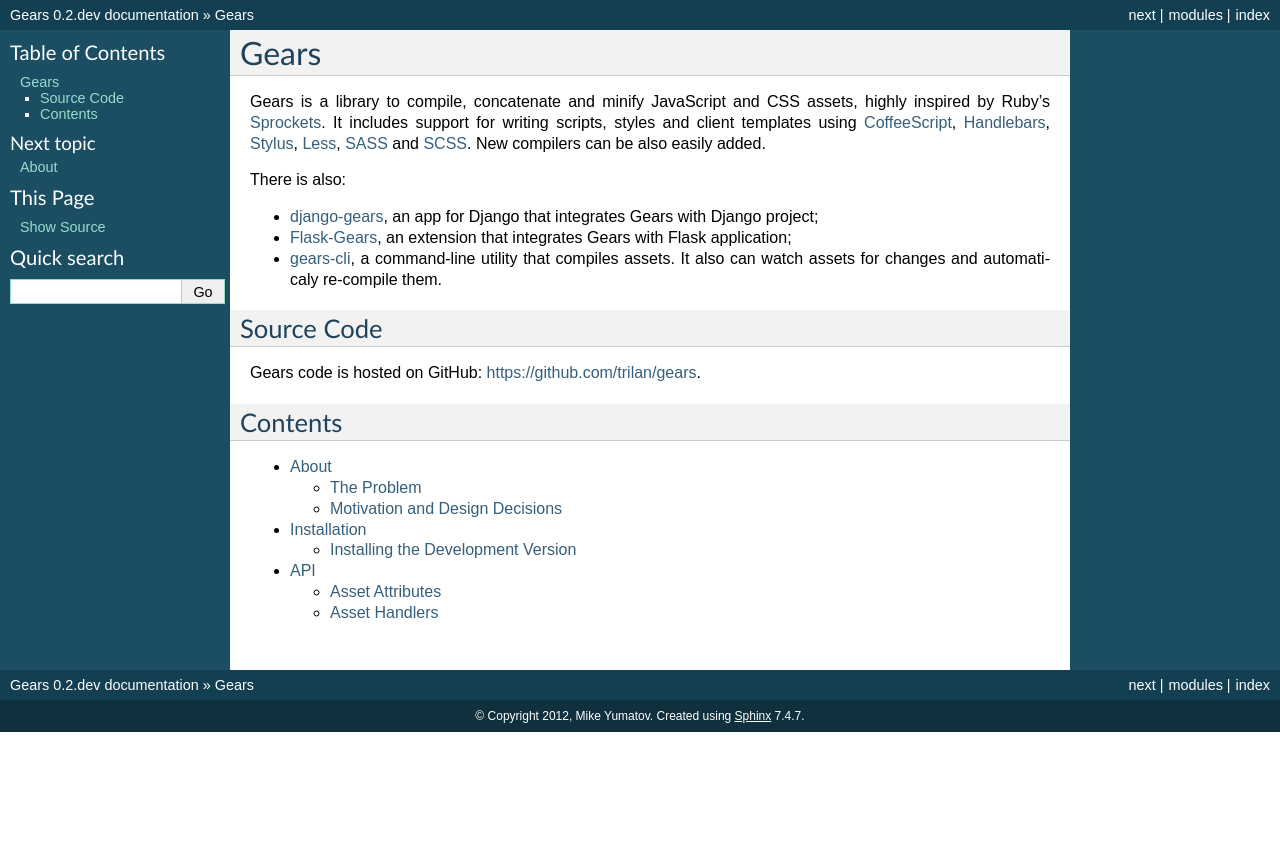
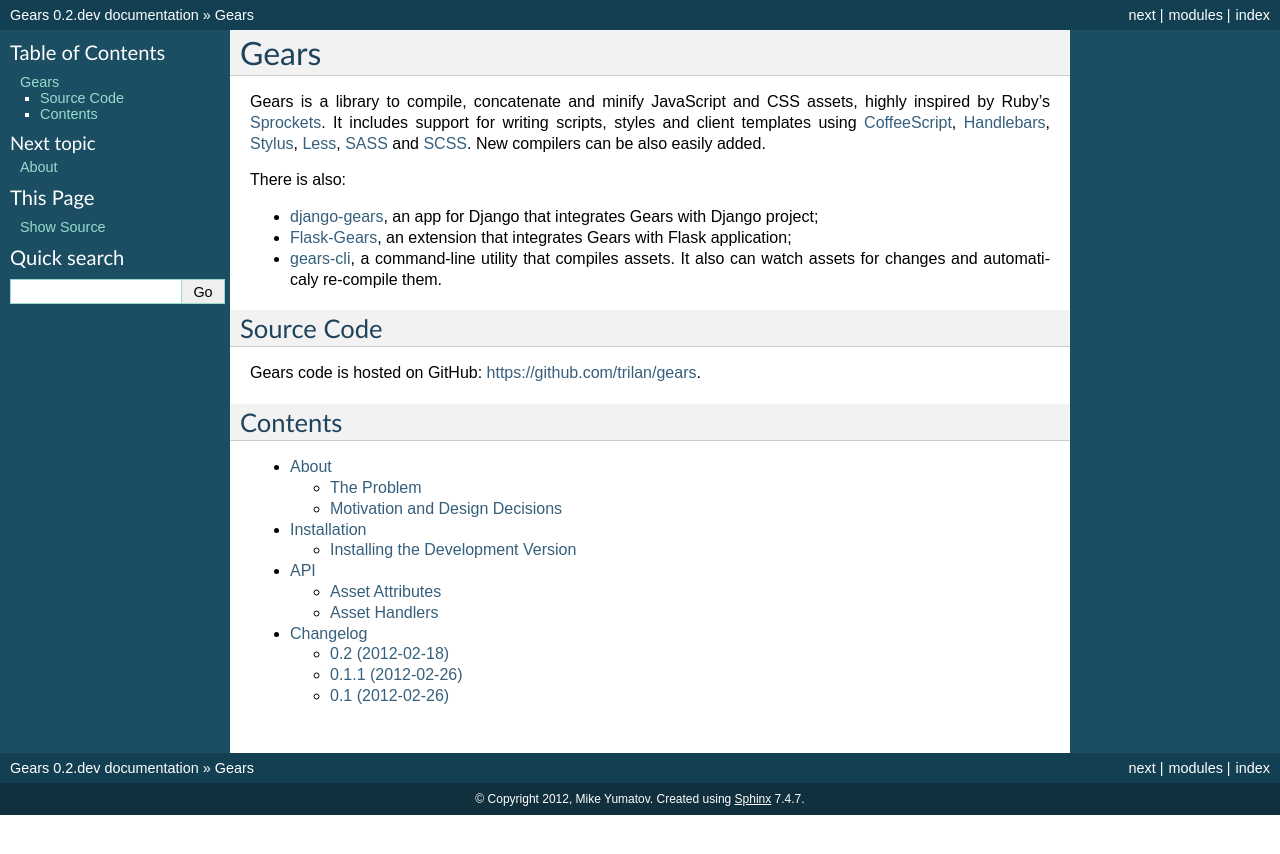
Before and after one commit to gears/gears, a Sphinx documentation site: the page built from docs/index.rst, in a window 1280 px wide. Shown: the top 854 px of the page. Built offline with Sphinx 7.4.7, drawn with Linux system fonts in a browser that asks for light colours; some of the changed lines change nothing that is shown.

Commit message:
Add changelog

```diff
--- /dev/null
+++ b/docs/changelog.rst
@@ -0,0 +1,33 @@
+Changelog
+=========
+
+0.2 (2012-02-18)
+----------------
+
+- Fix ``require_directory`` directive, so it handles removed/renamed/added
+  assets correctly. Now it adds required directory to asset's dependencies set.
+- Added asset dependencies. They are not included to asset's bundled source,
+  but if dependency is expired, then asset is expired. Any file of directory
+  can be a dependency.
+- Cache is now asset agnostic, so other parts of Gears are able to use it.
+- Added support for SlimIt_ as JavaScript compressor.
+- Added support for cssmin_ as CSS compressor.
+- Refactored compressors, compilers and processors. They are all subclasses of
+  :class:`~gears.asset_handler.BaseAssetHandler` now.
+- Added config for Travis CI.
+- Added some docs.
+- Added more tests.
+
+0.1.1 (2012-02-26)
+------------------
+
+- Added missing files to MANIFEST.in
+
+0.1 (2012-02-26)
+----------------
+
+First public release.
+
+
+.. _SlimIt: http://slimit.org/
+.. _cssmin: https://github.com/zacharyvoase/cssmin
--- a/docs/index.rst
+++ b/docs/index.rst
@@ -27,6 +27,7 @@
    about
    installation
    api
+   changelog
 
 
 .. _Sprockets: http://getsprockets.org
```
